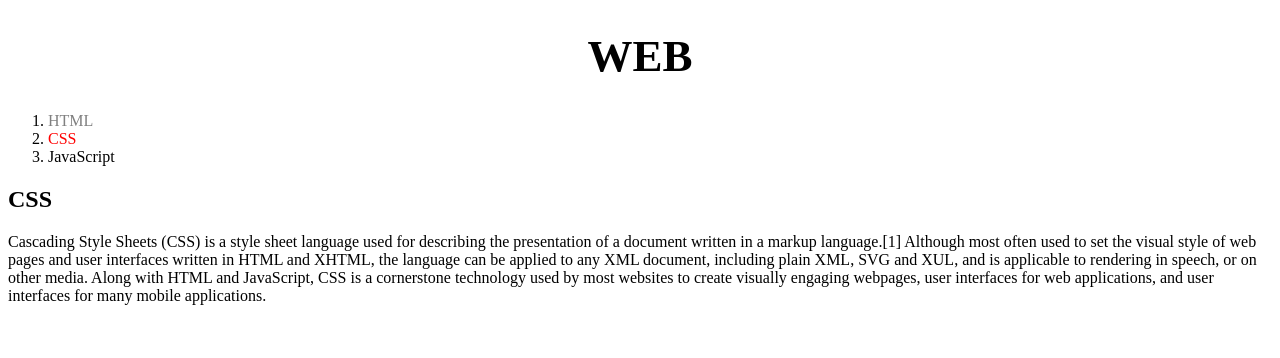
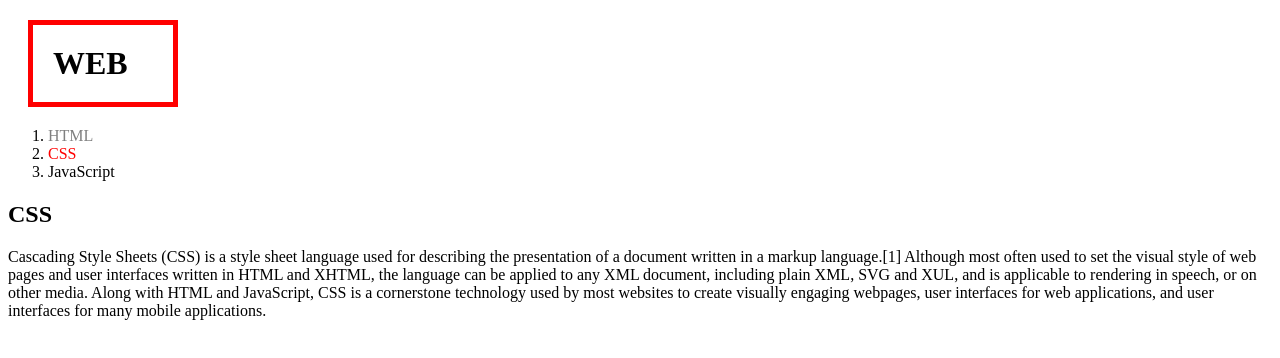
Before and after one commit to Andrew0937/web1, a plain HTML site: page 2.html in a window 1280 px wide. Drawn offline with Linux system fonts and the light colour scheme.

Commit message:
Add files via upload

```diff
--- a/2.html
+++ b/2.html
@@ -15,8 +15,11 @@
       text-decoration: none;
     }
     h1 {
-      font-size:45px;
-      text-align: center;
+      border:5px solid red;
+      padding:20px;
+      margin:20px;
+      display:block;
+      width:100px;
     }
   </style>
 </head>
```
